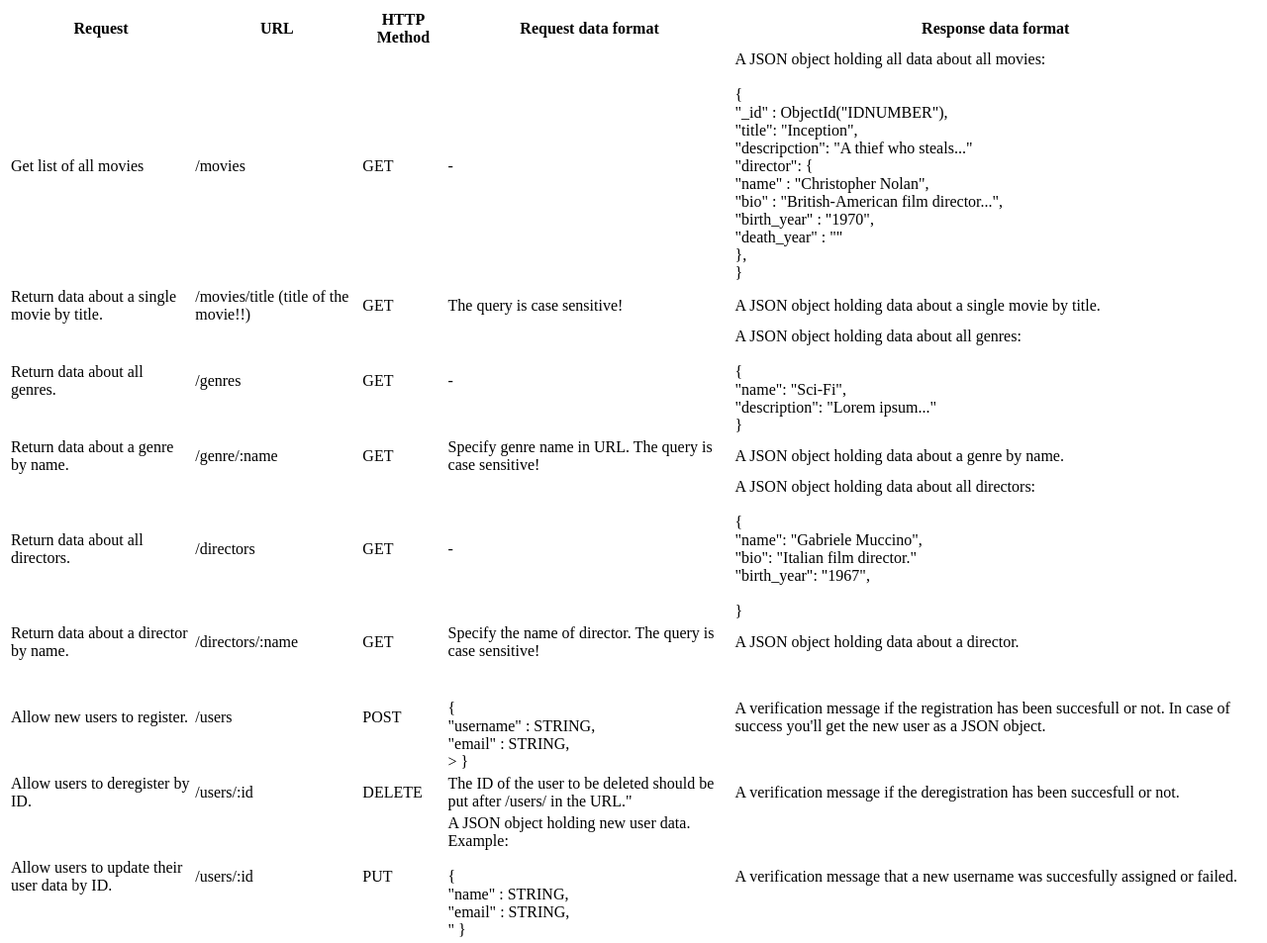
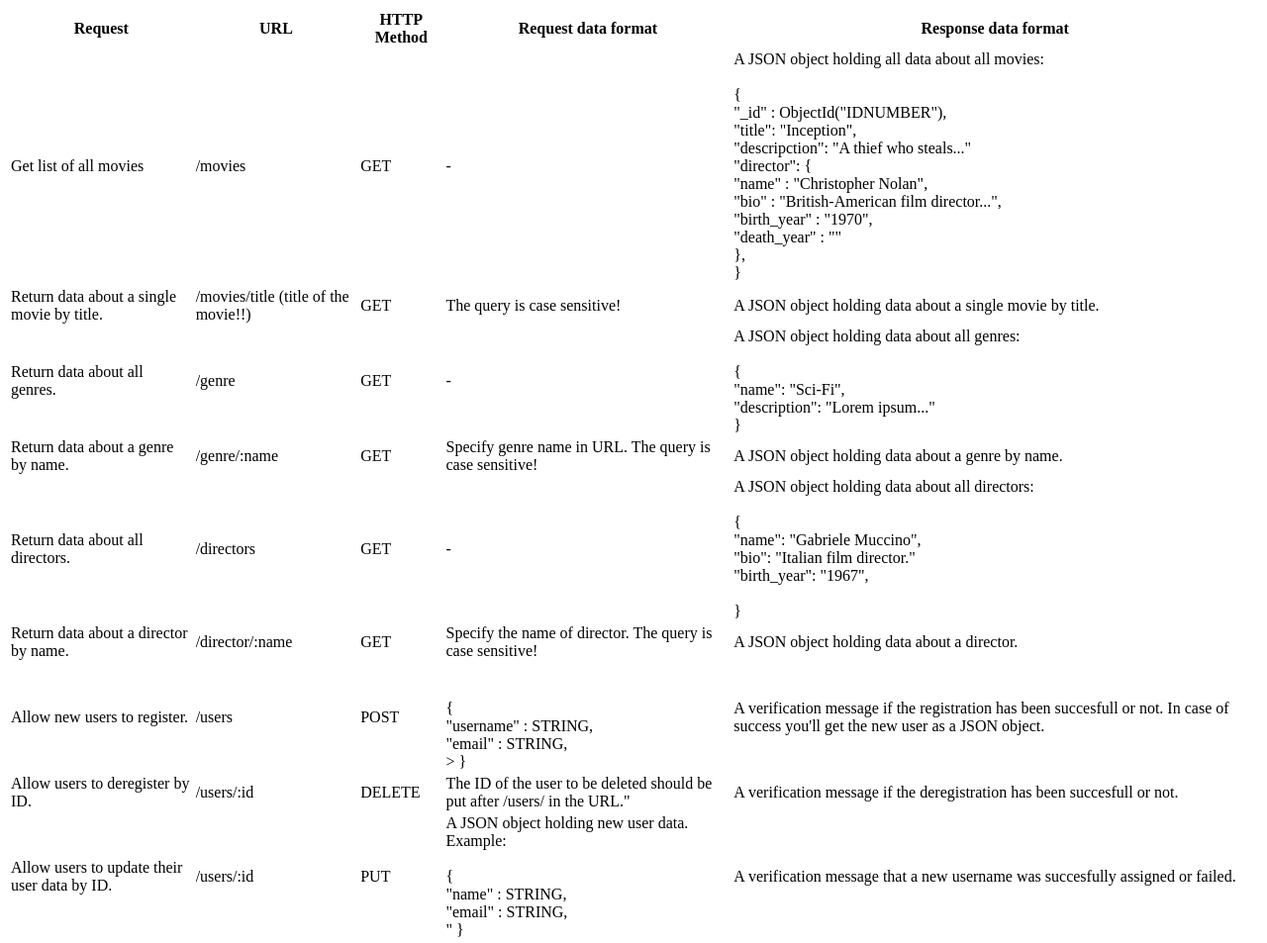
Before and after one commit to FotisGogos/myMovieApp, a website: page public/documentation.html in a window 1280 px wide. Shown: the top 953 px of the page at 99% size. Drawn offline with Linux system fonts and the light colour scheme.

Commit message:
Updated doc

```diff
--- a/public/documentation.html
+++ b/public/documentation.html
@@ -69,7 +69,7 @@
                         Return data about all genres.
                     </td>
                     <td>
-                        /genres
+                        /genre
                     </td>
                     <td>
                         GET
@@ -133,7 +133,7 @@
                         Return data about a director by name.
                     </td>
                     <td>
-                        /directors/:name
+                        /director/:name
                     </td>
                     <td>
                         GET
```
